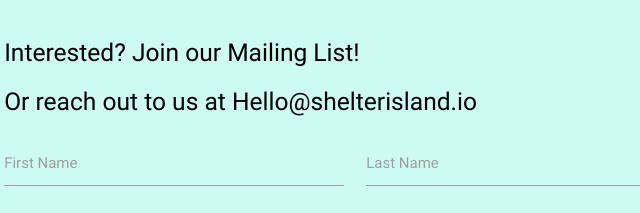
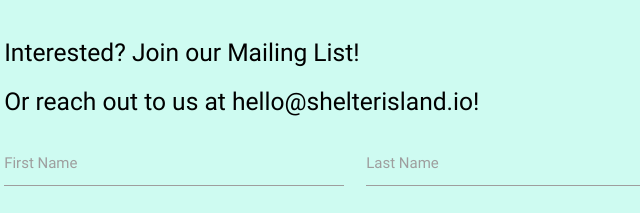
Before and after one commit to Bind/camp, a website: page index.html in a window 1280 px wide. Shown: the part 1762-1975 px from the top of the page, 285-925 px from the left. Drawn offline with Linux system fonts and the light colour scheme.

Commit message:
email us at

```diff
--- a/index.html
+++ b/index.html
@@ -116,7 +116,7 @@
       <form class="col s10 offset-s1">
 
     <h5 class="black-text col s12">Interested? Join our Mailing List! </h5>
-    <h5 class="black-text col s12">Or reach out to us at Hello@shelterisland.io </h5>
+    <h5 class="black-text col s12">Or reach out to us at hello@shelterisland.io! </h5>
 
           <div class="input-field col m6 s12">
             <input id="first_name" type="text" class="validate">
```
